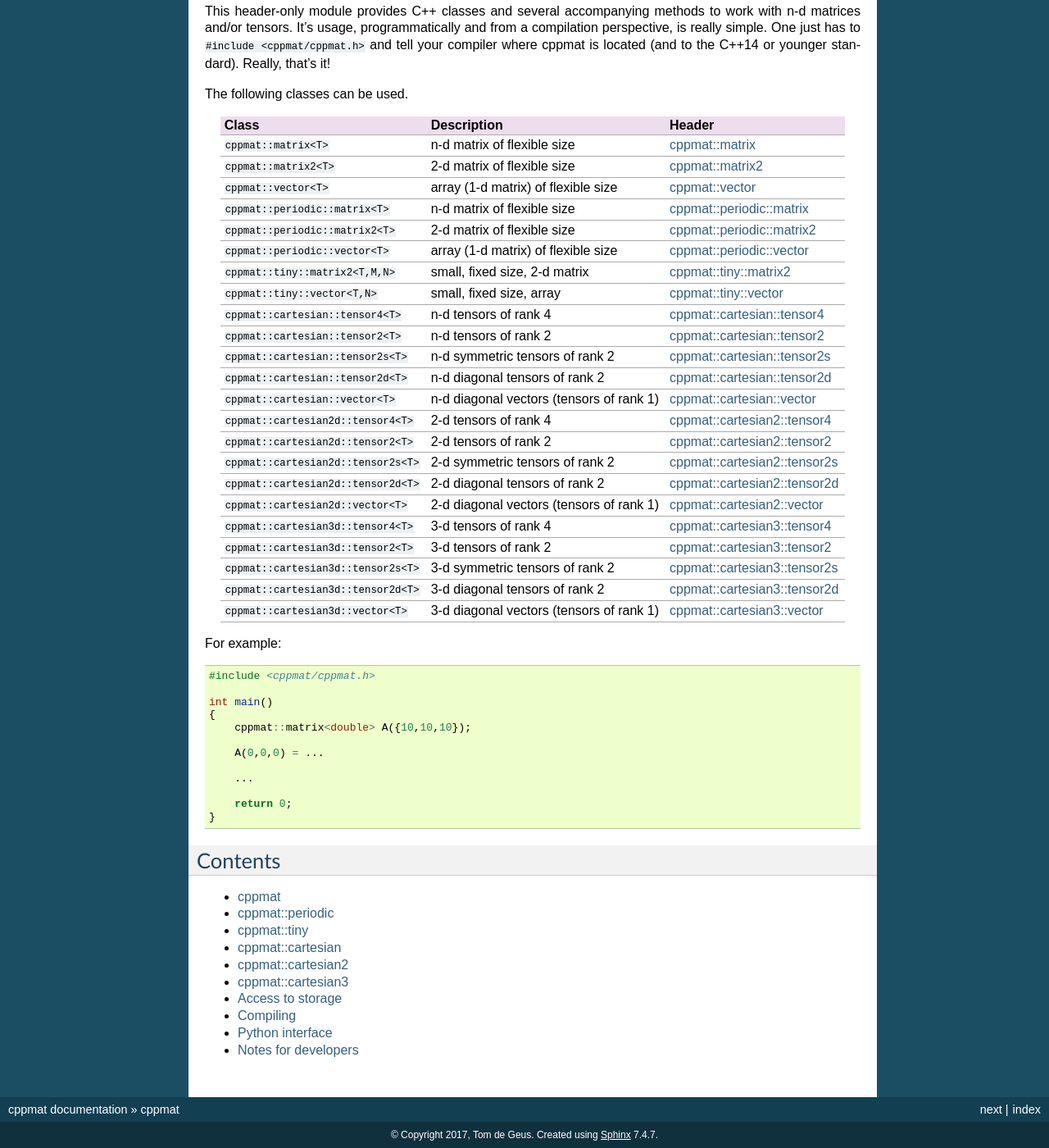
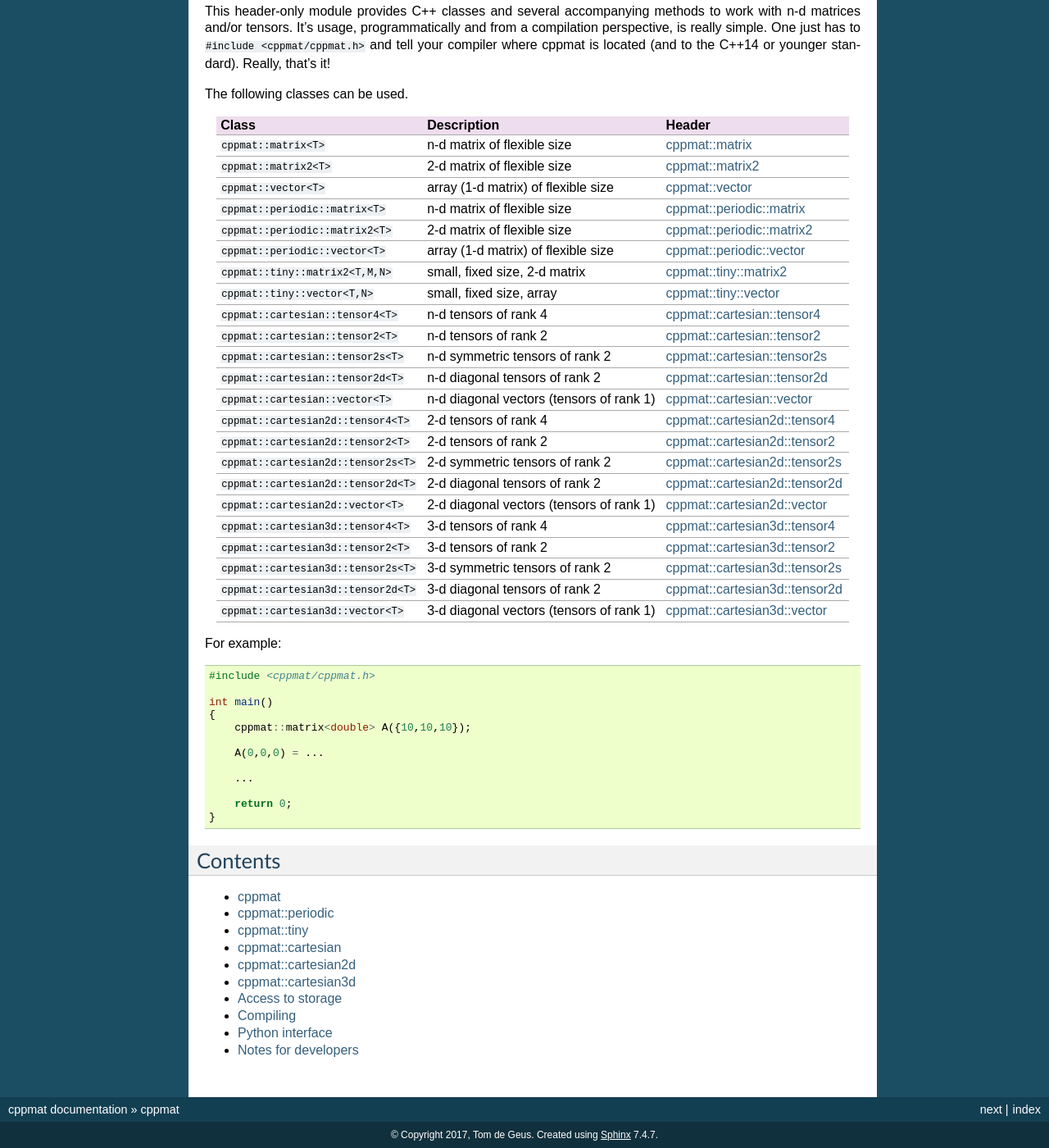
Before and after one commit to tdegeus/cppmat, a Sphinx documentation site: the page built from docs/index.rst, in a window 1280 px wide and 1400 px high, scrolled down 380 px. Shown: the whole window at 82% size. Built offline with Sphinx 7.4.7, drawn with Linux system fonts in a browser that asks for light colours; formulas are drawn with MathJax 3.

Commit message:
Remove macros.h (put everything in cppmat.h); bugfix in documentation

```diff
--- a/docs/cppmat_cartesian.rst
+++ b/docs/cppmat_cartesian.rst
@@ -28,7 +28,7 @@
 
 .. note:: **Tip**
 
-  If you know that you will work exclusively in 2 or 3 dimensions, please consider using :ref:`cartesian2` or :ref:`cartesian3` instead of :ref:`cartesian`. This is generally more efficient as it can take advantage of the knowledge that the arrays are fixed size and relatively small. Also several loops are unrolled.
+  If you know that you will work exclusively in 2 or 3 dimensions, please consider using :ref:`cartesian2d` or :ref:`cartesian3d` instead of :ref:`cartesian`. This is generally more efficient as it can take advantage of the knowledge that the arrays are fixed size and relatively small. Also several loops are unrolled.
 
 .. note:: **Tip**
 
--- a/docs/index.rst
+++ b/docs/index.rst
@@ -52,55 +52,55 @@
 
 The following classes can be used.
 
-+--------------------------------------+-------------------------------------------+----------------------------+
-| **Class**                            | **Description**                           | **Header**                 |
-+======================================+===========================================+============================+
-| ``cppmat::matrix<T>``                | n-d matrix of flexible size               | :ref:`matrix`              |
-+--------------------------------------+-------------------------------------------+----------------------------+
-| ``cppmat::matrix2<T>``               | 2-d matrix of flexible size               | :ref:`matrix2`             |
-+--------------------------------------+-------------------------------------------+----------------------------+
-| ``cppmat::vector<T>``                | array (1-d matrix) of flexible size       | :ref:`vector`              |
-+--------------------------------------+-------------------------------------------+----------------------------+
-| ``cppmat::periodic::matrix<T>``      | n-d matrix of flexible size               | :ref:`periodic_matrix`     |
-+--------------------------------------+-------------------------------------------+----------------------------+
-| ``cppmat::periodic::matrix2<T>``     | 2-d matrix of flexible size               | :ref:`periodic_matrix2`    |
-+--------------------------------------+-------------------------------------------+----------------------------+
-| ``cppmat::periodic::vector<T>``      | array (1-d matrix) of flexible size       | :ref:`periodic_vector`     |
-+--------------------------------------+-------------------------------------------+----------------------------+
-| ``cppmat::tiny::matrix2<T,M,N>``     | small, fixed size, 2-d matrix             | :ref:`tiny_matrix2`        |
-+--------------------------------------+-------------------------------------------+----------------------------+
-| ``cppmat::tiny::vector<T,N>``        | small, fixed size, array                  | :ref:`tiny_vector`         |
-+--------------------------------------+-------------------------------------------+----------------------------+
-| ``cppmat::cartesian::tensor4<T>``    | n-d tensors of rank 4                     | :ref:`cartesian_tensor4`   |
-+--------------------------------------+-------------------------------------------+----------------------------+
-| ``cppmat::cartesian::tensor2<T>``    | n-d tensors of rank 2                     | :ref:`cartesian_tensor2`   |
-+--------------------------------------+-------------------------------------------+----------------------------+
-| ``cppmat::cartesian::tensor2s<T>``   | n-d symmetric tensors of rank 2           | :ref:`cartesian_tensor2s`  |
-+--------------------------------------+-------------------------------------------+----------------------------+
-| ``cppmat::cartesian::tensor2d<T>``   | n-d diagonal tensors of rank 2            | :ref:`cartesian_tensor2d`  |
-+--------------------------------------+-------------------------------------------+----------------------------+
-| ``cppmat::cartesian::vector<T>``     | n-d diagonal vectors (tensors of rank 1)  | :ref:`cartesian_vector`    |
-+--------------------------------------+-------------------------------------------+----------------------------+
-| ``cppmat::cartesian2d::tensor4<T>``  | 2-d tensors of rank 4                     | :ref:`cartesian2_tensor4`  |
-+--------------------------------------+-------------------------------------------+----------------------------+
-| ``cppmat::cartesian2d::tensor2<T>``  | 2-d tensors of rank 2                     | :ref:`cartesian2_tensor2`  |
-+--------------------------------------+-------------------------------------------+----------------------------+
-| ``cppmat::cartesian2d::tensor2s<T>`` | 2-d symmetric tensors of rank 2           | :ref:`cartesian2_tensor2s` |
-+--------------------------------------+-------------------------------------------+----------------------------+
-| ``cppmat::cartesian2d::tensor2d<T>`` | 2-d diagonal tensors of rank 2            | :ref:`cartesian2_tensor2d` |
-+--------------------------------------+-------------------------------------------+----------------------------+
-| ``cppmat::cartesian2d::vector<T>``   | 2-d diagonal vectors (tensors of rank 1)  | :ref:`cartesian2_vector`   |
-+--------------------------------------+-------------------------------------------+----------------------------+
-| ``cppmat::cartesian3d::tensor4<T>``  | 3-d tensors of rank 4                     | :ref:`cartesian3_tensor4`  |
-+--------------------------------------+-------------------------------------------+----------------------------+
-| ``cppmat::cartesian3d::tensor2<T>``  | 3-d tensors of rank 2                     | :ref:`cartesian3_tensor2`  |
-+--------------------------------------+-------------------------------------------+----------------------------+
-| ``cppmat::cartesian3d::tensor2s<T>`` | 3-d symmetric tensors of rank 2           | :ref:`cartesian3_tensor2s` |
-+--------------------------------------+-------------------------------------------+----------------------------+
-| ``cppmat::cartesian3d::tensor2d<T>`` | 3-d diagonal tensors of rank 2            | :ref:`cartesian3_tensor2d` |
-+--------------------------------------+-------------------------------------------+----------------------------+
-| ``cppmat::cartesian3d::vector<T>``   | 3-d diagonal vectors (tensors of rank 1)  | :ref:`cartesian3_vector`   |
-+--------------------------------------+-------------------------------------------+----------------------------+
++--------------------------------------+-------------------------------------------+-----------------------------+
+| **Class**                            | **Description**                           | **Header**                  |
++======================================+===========================================+=============================+
+| ``cppmat::matrix<T>``                | n-d matrix of flexible size               | :ref:`matrix`               |
++--------------------------------------+-------------------------------------------+-----------------------------+
+| ``cppmat::matrix2<T>``               | 2-d matrix of flexible size               | :ref:`matrix2`              |
++--------------------------------------+-------------------------------------------+-----------------------------+
+| ``cppmat::vector<T>``                | array (1-d matrix) of flexible size       | :ref:`vector`               |
++--------------------------------------+-------------------------------------------+-----------------------------+
+| ``cppmat::periodic::matrix<T>``      | n-d matrix of flexible size               | :ref:`periodic_matrix`      |
++--------------------------------------+-------------------------------------------+-----------------------------+
+| ``cppmat::periodic::matrix2<T>``     | 2-d matrix of flexible size               | :ref:`periodic_matrix2`     |
++--------------------------------------+-------------------------------------------+-----------------------------+
+| ``cppmat::periodic::vector<T>``      | array (1-d matrix) of flexible size       | :ref:`periodic_vector`      |
++--------------------------------------+-------------------------------------------+-----------------------------+
+| ``cppmat::tiny::matrix2<T,M,N>``     | small, fixed size, 2-d matrix             | :ref:`tiny_matrix2`         |
++--------------------------------------+-------------------------------------------+-----------------------------+
+| ``cppmat::tiny::vector<T,N>``        | small, fixed size, array                  | :ref:`tiny_vector`          |
++--------------------------------------+-------------------------------------------+-----------------------------+
+| ``cppmat::cartesian::tensor4<T>``    | n-d tensors of rank 4                     | :ref:`cartesian_tensor4`    |
++--------------------------------------+-------------------------------------------+-----------------------------+
+| ``cppmat::cartesian::tensor2<T>``    | n-d tensors of rank 2                     | :ref:`cartesian_tensor2`    |
++--------------------------------------+-------------------------------------------+-----------------------------+
+| ``cppmat::cartesian::tensor2s<T>``   | n-d symmetric tensors of rank 2           | :ref:`cartesian_tensor2s`   |
++--------------------------------------+-------------------------------------------+-----------------------------+
+| ``cppmat::cartesian::tensor2d<T>``   | n-d diagonal tensors of rank 2            | :ref:`cartesian_tensor2d`   |
++--------------------------------------+-------------------------------------------+-----------------------------+
+| ``cppmat::cartesian::vector<T>``     | n-d diagonal vectors (tensors of rank 1)  | :ref:`cartesian_vector`     |
++--------------------------------------+-------------------------------------------+-----------------------------+
+| ``cppmat::cartesian2d::tensor4<T>``  | 2-d tensors of rank 4                     | :ref:`cartesian2d_tensor4`  |
++--------------------------------------+-------------------------------------------+-----------------------------+
+| ``cppmat::cartesian2d::tensor2<T>``  | 2-d tensors of rank 2                     | :ref:`cartesian2d_tensor2`  |
++--------------------------------------+-------------------------------------------+-----------------------------+
+| ``cppmat::cartesian2d::tensor2s<T>`` | 2-d symmetric tensors of rank 2           | :ref:`cartesian2d_tensor2s` |
++--------------------------------------+-------------------------------------------+-----------------------------+
+| ``cppmat::cartesian2d::tensor2d<T>`` | 2-d diagonal tensors of rank 2            | :ref:`cartesian2d_tensor2d` |
++--------------------------------------+-------------------------------------------+-----------------------------+
+| ``cppmat::cartesian2d::vector<T>``   | 2-d diagonal vectors (tensors of rank 1)  | :ref:`cartesian2d_vector`   |
++--------------------------------------+-------------------------------------------+-----------------------------+
+| ``cppmat::cartesian3d::tensor4<T>``  | 3-d tensors of rank 4                     | :ref:`cartesian3d_tensor4`  |
++--------------------------------------+-------------------------------------------+-----------------------------+
+| ``cppmat::cartesian3d::tensor2<T>``  | 3-d tensors of rank 2                     | :ref:`cartesian3d_tensor2`  |
++--------------------------------------+-------------------------------------------+-----------------------------+
+| ``cppmat::cartesian3d::tensor2s<T>`` | 3-d symmetric tensors of rank 2           | :ref:`cartesian3d_tensor2s` |
++--------------------------------------+-------------------------------------------+-----------------------------+
+| ``cppmat::cartesian3d::tensor2d<T>`` | 3-d diagonal tensors of rank 2            | :ref:`cartesian3d_tensor2d` |
++--------------------------------------+-------------------------------------------+-----------------------------+
+| ``cppmat::cartesian3d::vector<T>``   | 3-d diagonal vectors (tensors of rank 1)  | :ref:`cartesian3d_vector`   |
++--------------------------------------+-------------------------------------------+-----------------------------+
 
 
 For example:
@@ -130,8 +130,8 @@
    cppmat_periodic.rst
    cppmat_tiny.rst
    cppmat_cartesian.rst
-   cppmat_cartesian2.rst
-   cppmat_cartesian3.rst
+   cppmat_cartesian2d.rst
+   cppmat_cartesian3d.rst
    copy.rst
    compile.rst
    python.rst
```
Also changed, not shown: docs/cppmat_cartesian2d.rst (renamed from docs/cppmat_cartesian2.rst, +25 -25 lines), docs/cppmat_cartesian3d.rst (renamed from docs/cppmat_cartesian3.rst, +23 -23 lines), 14 other files.
